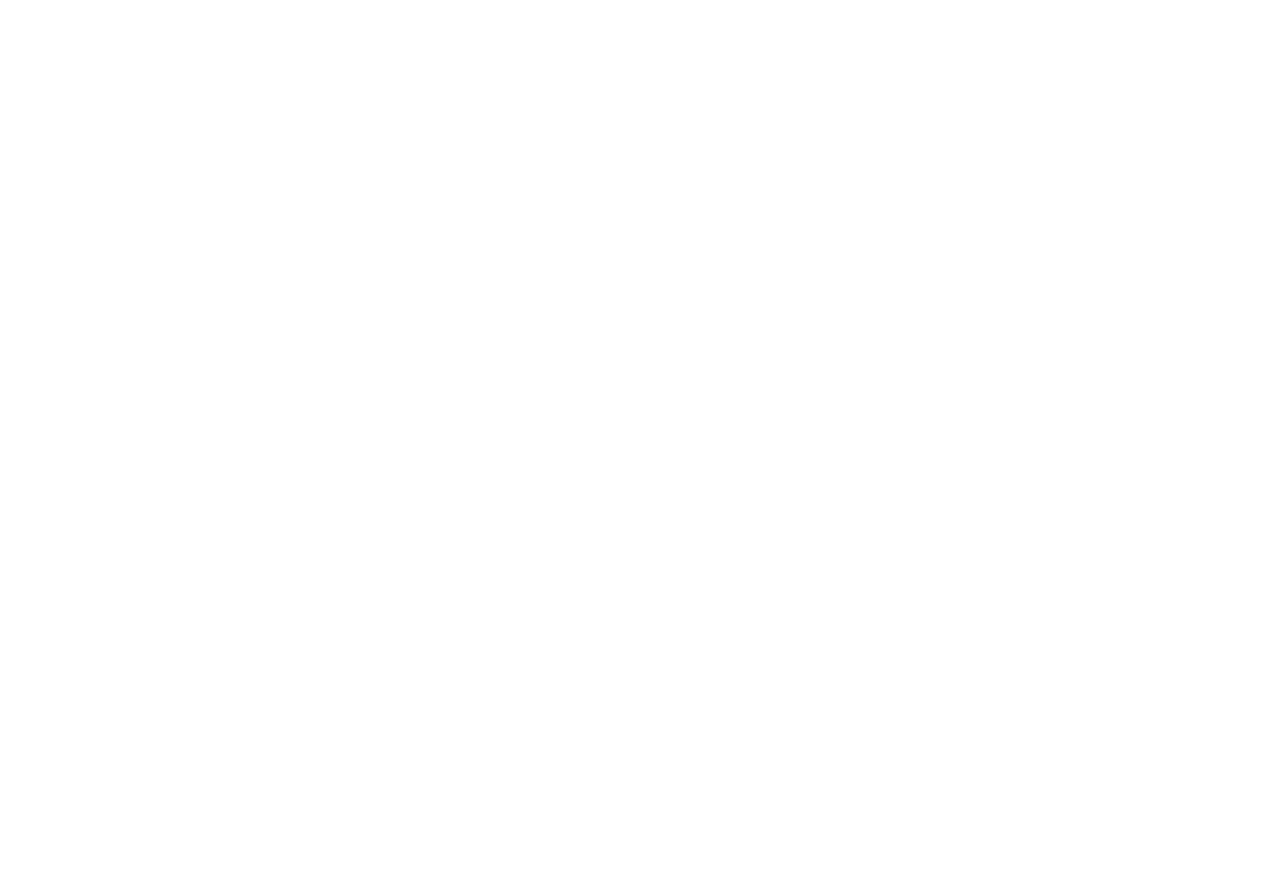
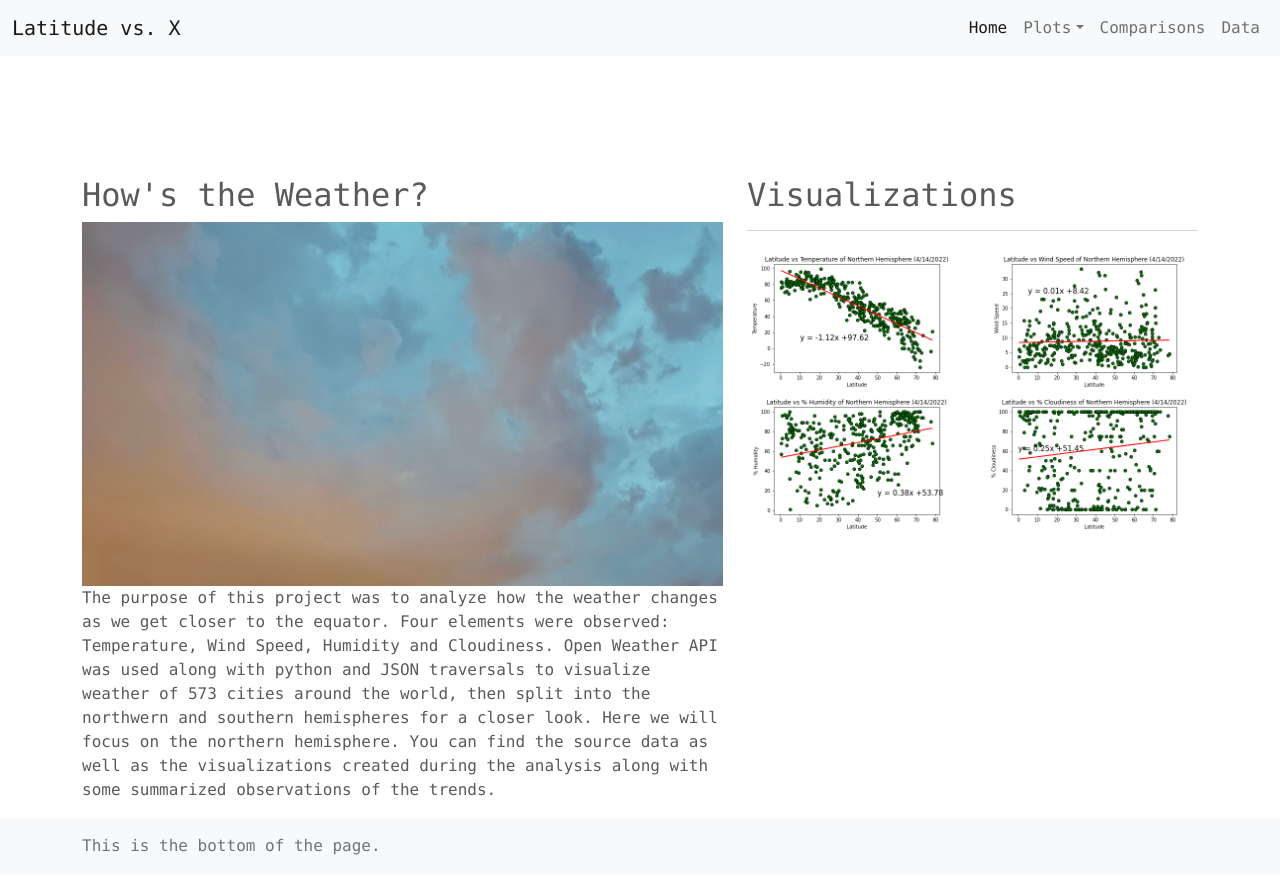
Before and after one commit to tebohl/Weather-Web-design, a plain HTML site: page datapage.html in a window 1280 px wide. Before the commit the page ends 800 px from the top, so only its background shows below. Drawn offline with nearby package versions, Linux system fonts and the light colour scheme.

Commit message:
updating pages

```diff
--- a/comparisons.html
+++ b/comparisons.html
@@ -0,0 +1,134 @@
+<!doctype html>
+<html lang="en">
+
+  <head>
+
+    <meta charset="utf-8">
+    <meta name="viewport" content="width=device-width, initial-scale=1">
+    <meta name="description" content="">
+    <meta name="author" content="Mark Otto, Jacob Thornton, and Bootstrap contributors">
+    <meta name="generator" content="Hugo 0.98.0">
+    <title>Latitude vs. X</title>
+
+    <link rel="canonical" href="https://getbootstrap.com/docs/5.2/examples/carousel/">
+
+     <!-- link for bootstrap css -->
+    <link href="https://cdn.jsdelivr.net/npm/bootstrap@5.2.0-beta1/dist/css/bootstrap.min.css" rel="stylesheet" integrity="sha384-0evHe/X+R7YkIZDRvuzKMRqM+OrBnVFBL6DOitfPri4tjfHxaWutUpFmBp4vmVor" crossorigin="anonymous">
+    <!----------------------------->
+
+    <!----custom css file----->
+    <link rel="stylesheet" type="text/css" href="./assets/css/custom.css">
+    <!------------------------>
+
+  </head>
+
+
+<body class= "d-flex flex-column min-vh-100">
+
+
+<header>
+  <nav class="navbar navbar-expand-lg navbar-light fixed-top bg-light">
+
+    <div class="container-fluid">
+      <a class="navbar-brand" href="./index.html">Latitude vs. X</a>
+      <button class="navbar-toggler" type="button" data-bs-toggle="collapse" data-bs-target="#navbarCollapse" aria-controls="navbarCollapse" aria-expanded="false" aria-label="Toggle navigation">
+        <span class="navbar-toggler-icon"></span>
+      </button>
+      <div class="collapse navbar-collapse" id="navbarCollapse">
+        <ul class="navbar-nav ms-auto mb-2 mb-md-0">
+          <li class="nav-item">
+            <a class="nav-link active" aria-current="page" href="./index.html">Home</a>
+          </li>
+
+          <li class="nav-item dropdown">
+            <a class="nav-link dropdown-toggle" href="./index.html" id="dropdown04" data-bs-toggle="dropdown" aria-expanded="false">Plots</a>
+            <ul class="dropdown-menu" aria-labelledby="dropdown04">
+              <li><a class="dropdown-item" href="./plot1.html">Latitude vs Temperature</a></li>
+              <li><a class="dropdown-item" href="./plot2.html">Latitude vs Wind Speed</a></li>
+              <li><a class="dropdown-item" href="./plot3.html">Latitude vs Humidity</a></li>
+              <li><a class="dropdown-item" href="./plot4.html">Latitude vs Cloudiness</a></li>
+            </ul>
+          </li>
+
+          <li class="nav-item">
+            <a class="nav-link" href="#">Comparisons</a>
+          </li>
+
+          <li class="nav-item">
+            <a class="nav-link" href="#">Data</a>
+          </li>
+
+        </ul>
+
+      </div>
+    </div>
+  </nav>
+</header>
+
+<main>
+
+  <!-- Wrap the rest of the page in another container to center all the content. -->
+
+  <div class="container marketing">
+
+    <!-- two columns  -->
+    <div class="row mt-3">
+
+       <!----Visualizations-->
+        <h2 class="fw-normal">Visualizations</h2>
+        <hr>
+
+       <!----images------>
+        <div class = "row">
+            <div class = "col-lg-6">
+              <a href="./plot1.html">
+                <img src="./assets/images/north_latvstemp.png" class= "img-fluid">
+              </a>
+            </div>
+
+            <div class = "col-lg-6">
+              <a href="./plot2.html">
+                <img src="./assets/images/north_latvswind.png" class= "img-fluid">
+              </a>
+            </div>
+        </div>
+
+         <div class = "row">
+            <div class = "col-lg-6">
+              <a href="./plot3.html">
+                <img src="./assets/images/north_latvshum.png" class= "img-fluid">
+              </a>
+
+            </div>
+            <div class = "col-lg-6">
+            <a href="./plot4.html">
+                 <img src="./assets/images/north_latvscloud.png" class= "img-fluid">
+              </a>
+            </div>
+        </div>
+
+
+    </div><!-- /.all rows -->
+
+
+  </div><!-- /.container -->
+
+
+  <!-- FOOTER -->
+
+  <footer class="footer mt-auto py-3 bg-light">
+    <div class="container">
+      <span class="text-muted">This is the bottom of the page.</span>
+    </div>
+  </footer>
+
+</main>
+
+
+<!-- link for bootstrap js-->
+<script src="https://cdn.jsdelivr.net/npm/bootstrap@5.2.0-beta1/dist/js/bootstrap.bundle.min.js" integrity="sha384-pprn3073KE6tl6bjs2QrFaJGz5/SUsLqktiwsUTF55Jfv3qYSDhgCecCxMW52nD2" crossorigin="anonymous"></script>
+<!---------------------------->
+
+
+  </body>
+</html>
--- a/datapage.html
+++ b/datapage.html
@@ -0,0 +1,150 @@
+<!doctype html>
+<html lang="en">
+
+  <head>
+
+    <meta charset="utf-8">
+    <meta name="viewport" content="width=device-width, initial-scale=1">
+    <meta name="description" content="">
+    <meta name="author" content="Mark Otto, Jacob Thornton, and Bootstrap contributors">
+    <meta name="generator" content="Hugo 0.98.0">
+    <title>Latitude vs. X</title>
+
+    <link rel="canonical" href="https://getbootstrap.com/docs/5.2/examples/carousel/">
+
+     <!-- link for bootstrap css -->
+    <link href="https://cdn.jsdelivr.net/npm/bootstrap@5.2.0-beta1/dist/css/bootstrap.min.css" rel="stylesheet" integrity="sha384-0evHe/X+R7YkIZDRvuzKMRqM+OrBnVFBL6DOitfPri4tjfHxaWutUpFmBp4vmVor" crossorigin="anonymous">
+    <!----------------------------->
+
+    <!----custom css file----->
+    <link rel="stylesheet" type="text/css" href="./assets/css/custom.css">
+    <!------------------------>
+
+  </head>
+
+
+<body class= "d-flex flex-column min-vh-100">
+
+
+<header>
+  <nav class="navbar navbar-expand-lg navbar-light fixed-top bg-light">
+
+    <div class="container-fluid">
+      <a class="navbar-brand" href="./index.html">Latitude vs. X</a>
+      <button class="navbar-toggler" type="button" data-bs-toggle="collapse" data-bs-target="#navbarCollapse" aria-controls="navbarCollapse" aria-expanded="false" aria-label="Toggle navigation">
+        <span class="navbar-toggler-icon"></span>
+      </button>
+      <div class="collapse navbar-collapse" id="navbarCollapse">
+        <ul class="navbar-nav ms-auto mb-2 mb-md-0">
+          <li class="nav-item">
+            <a class="nav-link active" aria-current="page" href="./index.html">Home</a>
+          </li>
+
+          <li class="nav-item dropdown">
+            <a class="nav-link dropdown-toggle" href="./index.html" id="dropdown04" data-bs-toggle="dropdown" aria-expanded="false">Plots</a>
+            <ul class="dropdown-menu" aria-labelledby="dropdown04">
+              <li><a class="dropdown-item" href="./plot1.html">Latitude vs Temperature</a></li>
+              <li><a class="dropdown-item" href="./plot2.html">Latitude vs Wind Speed</a></li>
+              <li><a class="dropdown-item" href="./plot3.html">Latitude vs Humidity</a></li>
+              <li><a class="dropdown-item" href="./plot4.html">Latitude vs Cloudiness</a></li>
+            </ul>
+          </li>
+
+          <li class="nav-item">
+            <a class="nav-link" href="#">Comparisons</a>
+          </li>
+
+          <li class="nav-item">
+            <a class="nav-link" href="#">Data</a>
+          </li>
+
+        </ul>
+
+      </div>
+    </div>
+  </nav>
+</header>
+
+<main>
+
+  <!-- Wrap the rest of the page in another container to center all the content. -->
+
+  <div class="container marketing">
+
+    <!-- two columns  -->
+    <div class="row mt-3">
+
+    <!----main column Weather Summary-->
+      <div class="col-lg-7">
+
+        <h2 class="fw-normal">How's the Weather?</h2>
+        <img src="./assets/images/clouds.jpeg" class= "img-fluid">
+        <p> The purpose of this project was to analyze how the weather changes as we get closer to the equator.
+            Four elements were observed: Temperature, Wind Speed, Humidity and Cloudiness. Open Weather API was
+            used along with python and JSON traversals to visualize weather of 573 cities around the world, then
+            split into the northwern and southern hemispheres for a closer look. Here we will focus on the northern
+            hemisphere. You can find the source data as well as the visualizations created during the analysis along
+            with some summarized observations of the trends.  </p>
+      </div><!-- /.col-lg-7 Weather Summary-->
+
+       <!----second column Visualizations-->
+      <div class="col-lg-5">
+        <h2 class="fw-normal">Visualizations</h2>
+        <hr>
+
+        <!-----two sub columns with images-->
+        <div class = "row">
+            <div class = "col-lg-6">
+              <a href="./plot1.html">
+                <img src="./assets/images/north_latvstemp.png" class= "img-fluid">
+              </a>
+            </div>
+
+            <div class = "col-lg-6">
+              <a href="./plot2.html">
+                <img src="./assets/images/north_latvswind.png" class= "img-fluid">
+              </a>
+            </div>
+        </div>
+
+         <div class = "row">
+            <div class = "col-lg-6">
+              <a href="./plot3.html">
+                <img src="./assets/images/north_latvshum.png" class= "img-fluid">
+              </a>
+
+            </div>
+            <div class = "col-lg-6">
+            <a href="./plot4.html">
+                 <img src="./assets/images/north_latvscloud.png" class= "img-fluid">
+              </a>
+            </div>
+        </div>
+
+      </div><!-- /.col-lg-5 Visualizations-->
+
+
+    </div><!-- /.all rows -->
+
+
+  </div><!-- /.container -->
+
+
+  <!-- FOOTER -->
+
+  <footer class="footer mt-auto py-3 bg-light">
+    <div class="container">
+      <span class="text-muted">This is the bottom of the page.</span>
+    </div>
+  </footer>
+
+</main>
+
+
+<!-- link for bootstrap js-->
+<script src="https://cdn.jsdelivr.net/npm/bootstrap@5.2.0-beta1/dist/js/bootstrap.bundle.min.js" integrity="sha384-pprn3073KE6tl6bjs2QrFaJGz5/SUsLqktiwsUTF55Jfv3qYSDhgCecCxMW52nD2" crossorigin="anonymous"></script>
+<!---------------------------->
+
+
+  </body>
+</html>
```
Also changed, not shown: index.html (+2 -2 lines), plot1.html (+4 -6 lines), plot2.html (+1 -6 lines), plot3.html (+1 -6 lines), plot4.html (+1 -6 lines).
